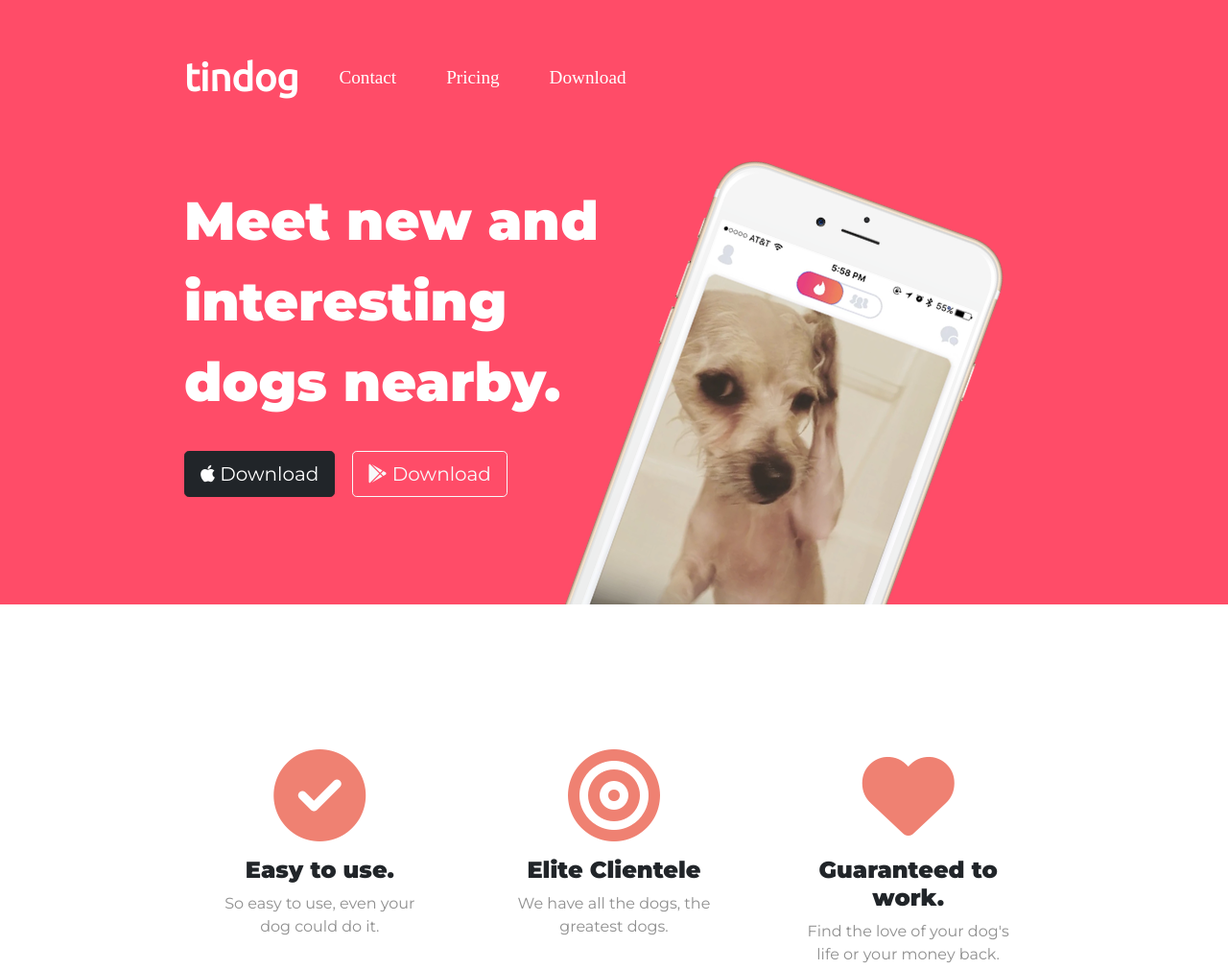
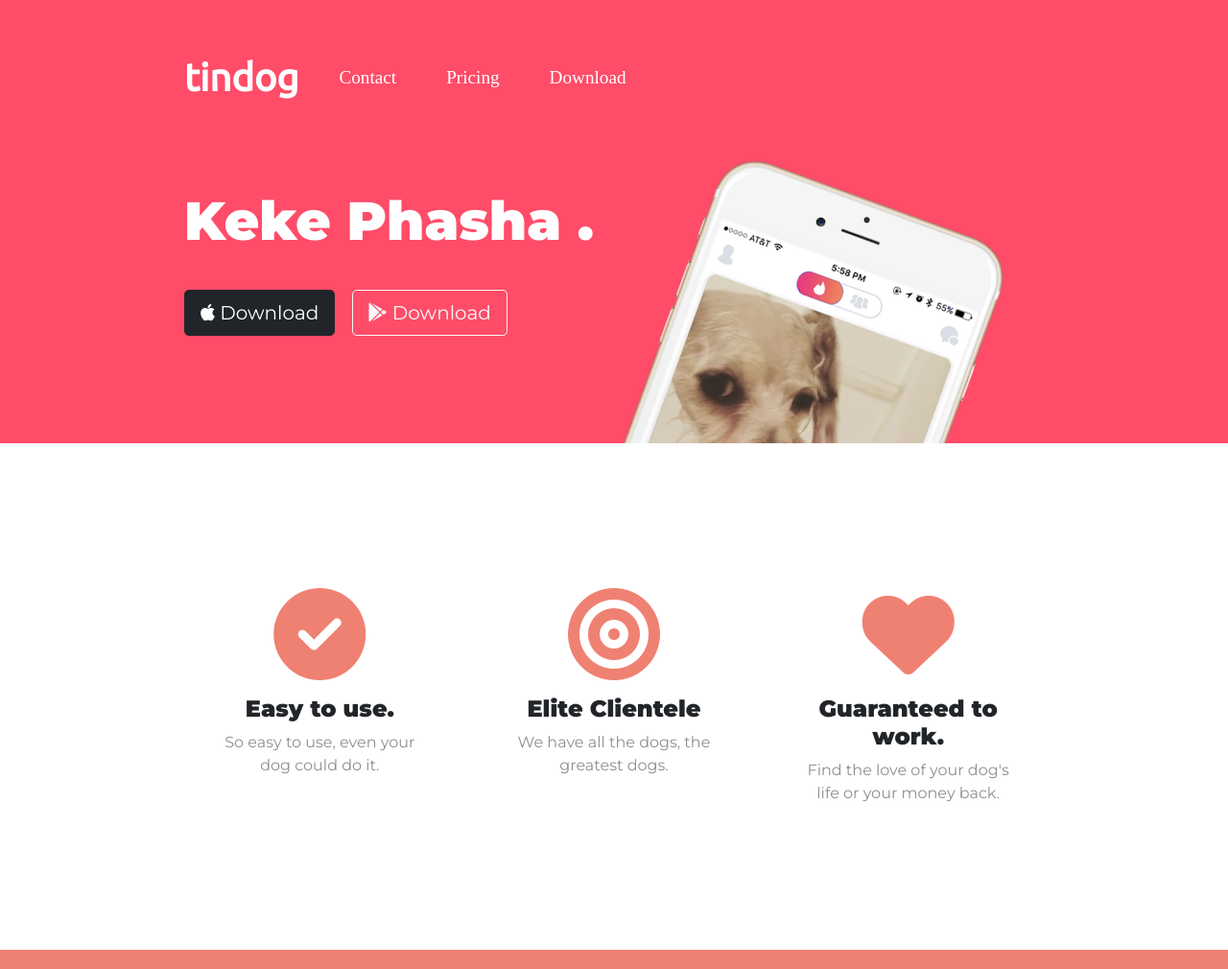
Before and after one commit to KekePhasha/TinDog, a plain HTML site: page index.html in a window 1280 px wide. Shown: the top 1010 px of the page at 96% size. Drawn offline with nearby package versions, Linux system fonts and the light colour scheme.

Commit message:
Changed Name of Website

```diff
--- a/index.html
+++ b/index.html
@@ -57,7 +57,7 @@
       <div class="row">
 
         <div class="col-lg-6 col-md-12">
-          <h1>Meet new and interesting dogs nearby.</h1>
+          <h1>Keke Phasha .</h1>
           <button type="button" class="btn btn-dark btn-lg downloadbtn"><i class="fa-brands fa-apple"></i> Download</button>
           <button type="button" class="btn btn-outline-light btn-lg downloadbtn"><i class="fa-brands fa-google-play"></i> Download</button>
         </div>
```
